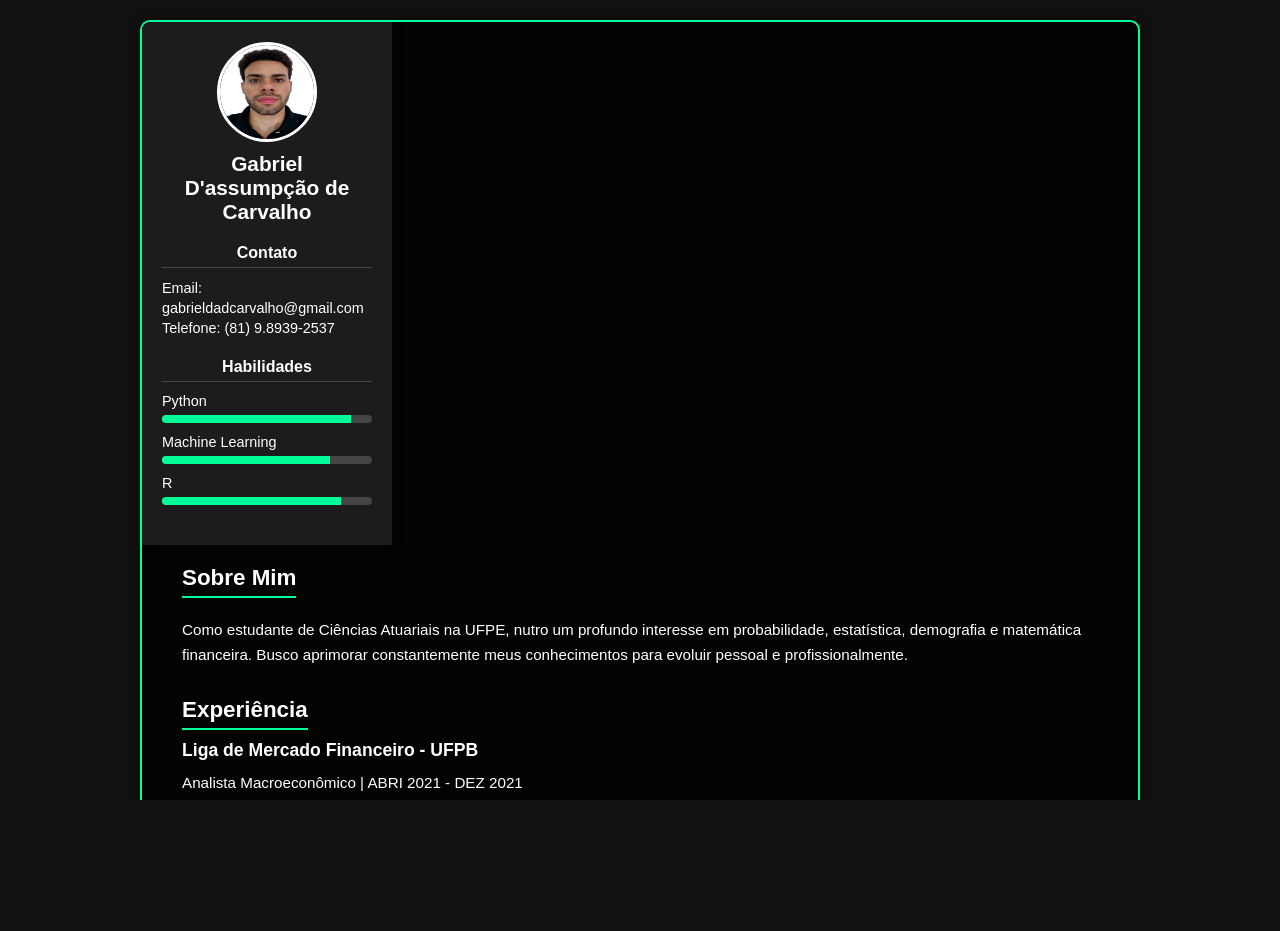
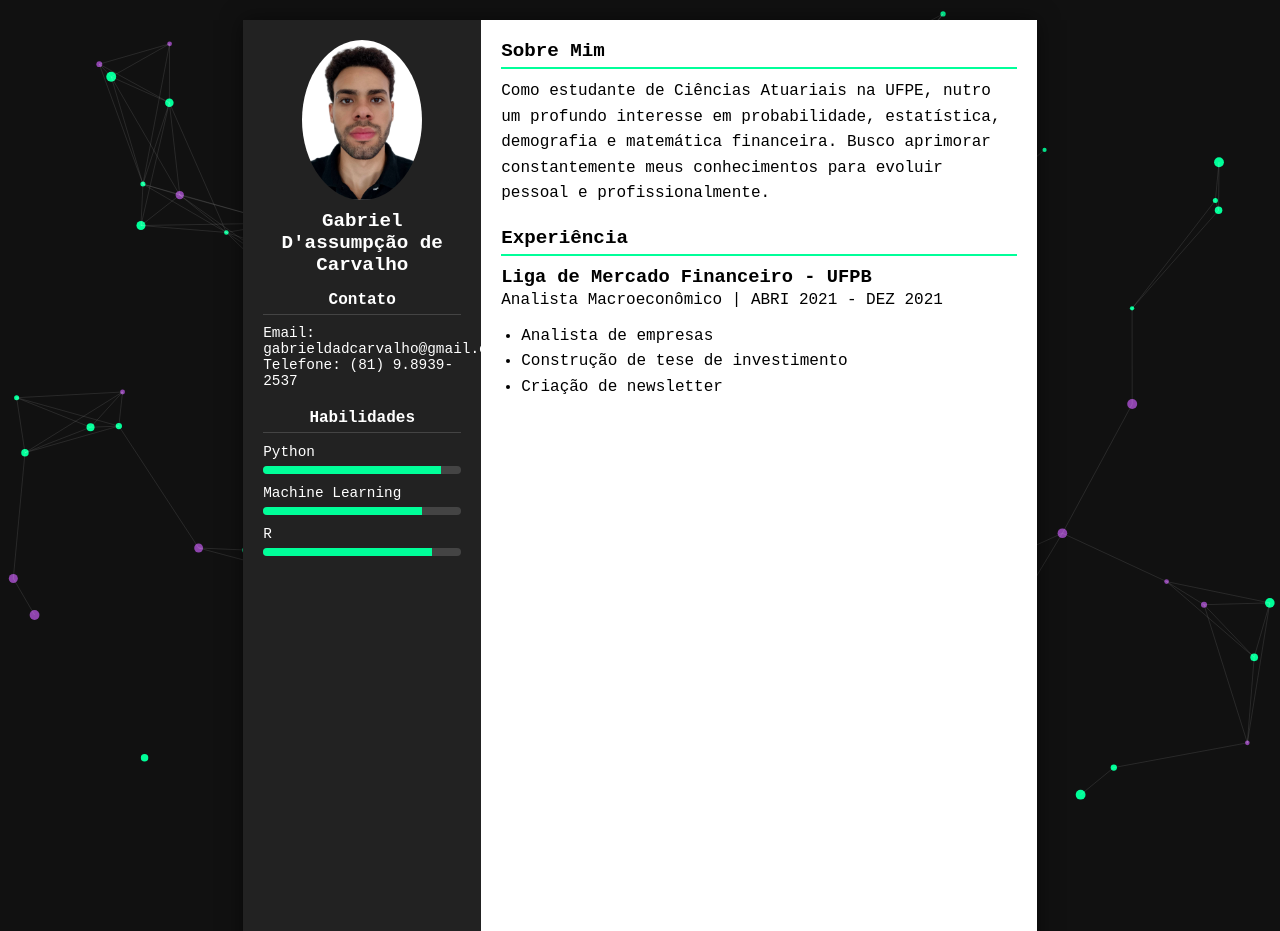
Before and after one commit to gabrieldadcarvalho/gabrieldadcarvalho.github.io, a plain HTML site: page index.html in a window 1280 px wide. Shown: the top 931 px of the page. Before the commit the page ends 800 px from the top, so only its background shows below. Drawn offline with Linux system fonts and the light colour scheme.

Commit message:
Update styles.css

```diff
--- a/styles.css
+++ b/styles.css
@@ -4,86 +4,88 @@
   padding: 0;
   box-sizing: border-box;
 }
-body, html {
+html, body {
   width: 100%;
   height: 100%;
-  font-family: 'Arial', sans-serif;
+  font-family: 'JetBrains Mono', monospace;
+}
+
+/* Fundo com animação */
+body {
   background: #111;
-  color: #fff;
+  position: relative;
   overflow: auto;
 }
-
-/* Canvas de fundo */
 #backgroundCanvas {
   position: fixed;
   top: 0;
   left: 0;
   width: 100%;
   height: 100%;
-  z-index: -1;
+  z-index: 0;
 }
 
-/* Estilo das páginas (formato de folha) */
-.page {
-  width: 1000px;
-  height: 1400px;
-  background: rgba(0, 0, 0, 0.8);
-  border: 2px solid #00ff99;
-  border-radius: 10px;
-  margin: 20px auto;
-  box-shadow: 0 0 10px rgba(0,0,0,0.5);
-  overflow: hidden;
+/* Centraliza a folha A4 */
+#pageWrapper {
   position: relative;
+  z-index: 1;
+  display: flex;
+  justify-content: center;
+  align-items: center;
+  min-height: 100vh;
+  padding: 20px;
 }
 
-/* Container interno da página */
-.container-content {
+/* Contêiner com dimensões aproximadas de uma folha A4 */
+.page {
+  width: 210mm;
+  height: 297mm;
+  background: #fff;
+  color: #000;
+  box-shadow: 0 0 20px rgba(0, 0, 0, 0.5);
   display: flex;
-  height: 100%;
+  overflow: hidden;
 }
 
-/* Sidebar (coluna da esquerda) */
+/* Sidebar */
 .sidebar {
-  width: 250px;
-  background: rgba(30, 30, 30, 0.95);
+  width: 30%;
+  background: #222;
   padding: 20px;
-  box-shadow: 3px 0 5px rgba(0,0,0,0.5);
+  color: #fff;
 }
 .sidebar .profile-pic {
-  width: 100px;
-  height: 100px;
+  width: 100%;
+  max-width: 120px;
   border-radius: 50%;
   display: block;
   margin: 0 auto 10px;
-  border: 3px solid #fff;
 }
 .sidebar h1 {
   text-align: center;
-  font-size: 1.3rem;
-  margin-bottom: 20px;
+  font-size: 1.2em;
+  margin-bottom: 15px;
 }
-.sidebar .contato,
-.sidebar .habilidades {
+.sidebar .contato, .sidebar .habilidades {
   margin-bottom: 20px;
 }
 .sidebar h2 {
-  font-size: 1rem;
+  font-size: 1em;
   margin-bottom: 10px;
   border-bottom: 1px solid #444;
   padding-bottom: 5px;
   text-align: center;
 }
 .sidebar p {
-  font-size: 0.9rem;
-  line-height: 1.4;
+  font-size: 0.9em;
 }
 
-/* Habilidades */
+/* Progress bars */
 .skill {
   margin-bottom: 10px;
 }
 .skill span {
-  font-size: 0.9rem;
+  font-size: 0.9em;
 }
 .progress {
   width: 100%;
@@ -99,24 +101,23 @@ body, html {
 
 /* Conteúdo principal */
 .content {
-  flex: 1;
-  padding: 20px 40px;
+  width: 70%;
+  padding: 20px;
   overflow-y: auto;
 }
 .content section {
-  margin-bottom: 30px;
+  margin-bottom: 20px;
 }
 .content h2 {
-  font-size: 1.4rem;
+  font-size: 1.2em;
+  border-bottom: 2px solid #00ff99;
+  padding-bottom: 5px;
   margin-bottom: 10px;
-  border-bottom: 2px solid #00ff99;
-  display: inline-block;
-  padding-bottom: 5px;
 }
 .content p, .content ul {
-  font-size: 0.95rem;
+  font-size: 1em;
   line-height: 1.6;
-  margin-top: 10px;
+  margin-bottom: 10px;
 }
 .content ul {
   list-style-type: disc;
@@ -130,34 +131,14 @@ body, html {
   text-decoration: underline;
 }
 
-/* Experiência e Histórico Acadêmico */
-.experiencia-item {
-  margin-bottom: 20px;
-}
-.experiencia-item h3 {
-  font-size: 1.1rem;
-  margin-bottom: 5px;
-}
-.experiencia-item p {
-  font-size: 0.95rem;
-  margin-bottom: 5px;
-}
-
-/* Responsividade */
-@media (max-width: 768px) {
+/* Responsividade para telas menores */
+@media (max-width: 800px) {
   .page {
     width: 90%;
     height: auto;
-    margin: 10px auto;
-  }
-  .container-content {
     flex-direction: column;
   }
-  .sidebar {
+  .sidebar, .content {
     width: 100%;
-    text-align: center;
-  }
-  .content {
-    padding: 20px;
   }
 }
```
